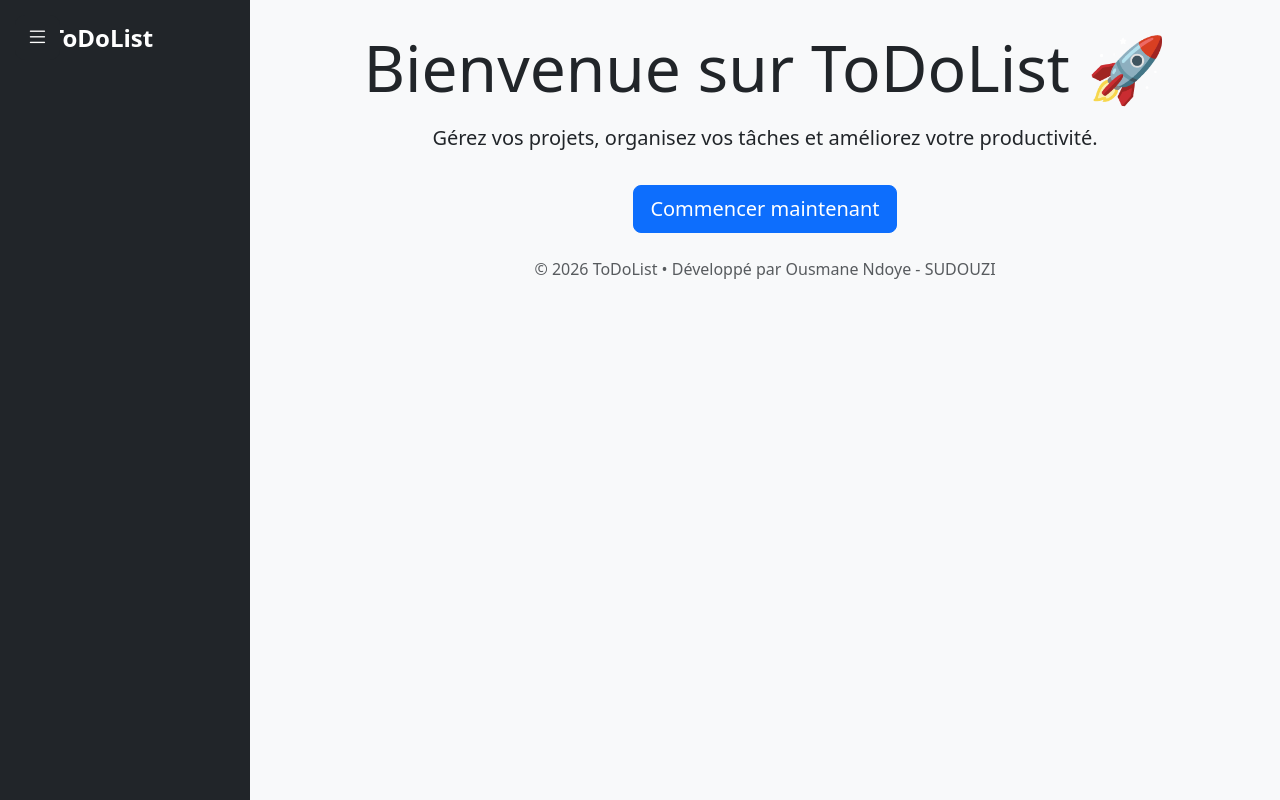
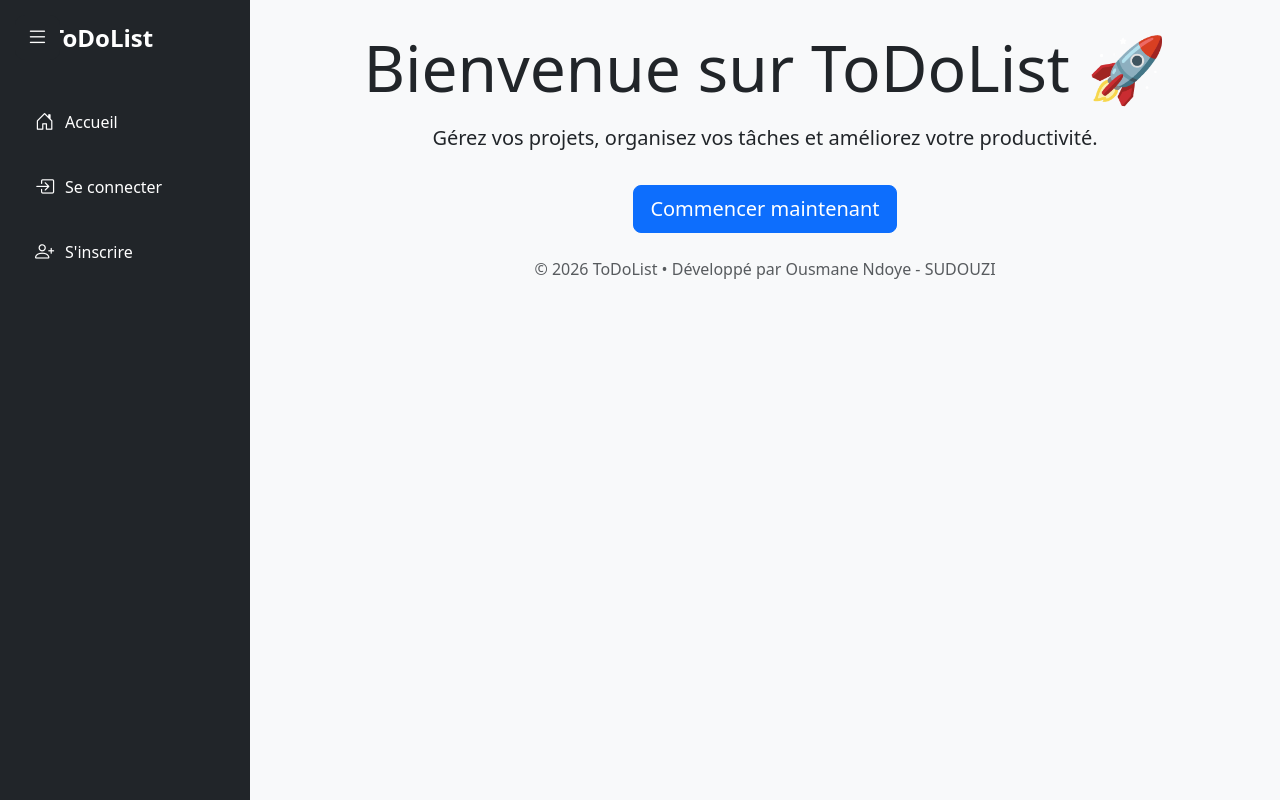
Before and after one commit to abdou0diouf/ToDoList, a Django app: page / in a window 1280 px wide. Run offline with Django 5.2, Linux system fonts and the light colour scheme.

Commit message:
ouzi updatev1

```diff
--- a/templates/base.html
+++ b/templates/base.html
@@ -64,65 +64,58 @@
 
             {% if user.is_authenticated %}
 
-
                 <li>
                     <a href="{% url 'projects:dashboard' %}">
-
                         <i class="bi bi-speedometer2"></i>
-
-                    <span class="menu-text">
-                        Dashboard
-                    </span>
-
+                        <span class="menu-text">Dashboard</span>
                     </a>
                 </li>
 
-
-
                 <li>
                     <a href="{% url 'projects:create_project' %}">
-
                         <i class="bi bi-plus-circle"></i>
-
-                    <span class="menu-text">
-                        Nouveau projet
-                    </span>
-
+                        <span class="menu-text">Nouveau projet</span>
                     </a>
                 </li>
 
-
-
                 <li>
                     <a href="{% url 'projects:profile' %}">
-
                         <i class="bi bi-person-circle"></i>
-
-                    <span class="menu-text">
-                        {{ user.username }}
-                    </span>
-
+                        <span class="menu-text">{{ user.username }}</span>
                     </a>
                 </li>
 
-
-
                 <li>
-                <a class="logout"
-                   href="{% url 'accounts:logout' %}">
-
+                    <a class="logout" href="{% url 'accounts:logout' %}">
                         <i class="bi bi-box-arrow-right"></i>
-
-                    <span class="menu-text">
-                        Déconnexion
-                    </span>
-
+                        <span class="menu-text">Déconnexion</span>
                     </a>
                 </li>
 
+                {% else %}
+
+                <li>
+                    <a href="{% url 'home' %}">
+                        <i class="bi bi-house-door"></i>
+                        <span class="menu-text">Accueil</span>
+                    </a>
+                </li>
+
+                <li>
+                    <a href="{% url 'accounts:login' %}">
+                        <i class="bi bi-box-arrow-in-right"></i>
+                        <span class="menu-text">Se connecter</span>
+                    </a>
+                </li>
+
+                <li>
+                    <a href="{% url 'accounts:register' %}">
+                        <i class="bi bi-person-plus"></i>
+                        <span class="menu-text">S'inscrire</span>
+                    </a>
+                </li>
 
                 {% endif %}
-
 
         </ul>
 
```
Lines whose indentation alone changed are shown as unchanged.
